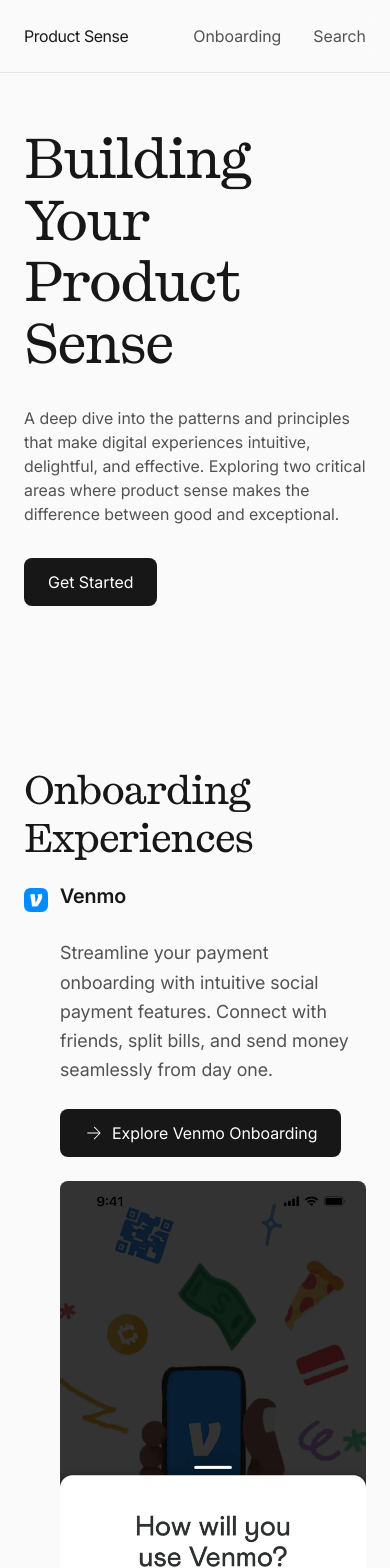
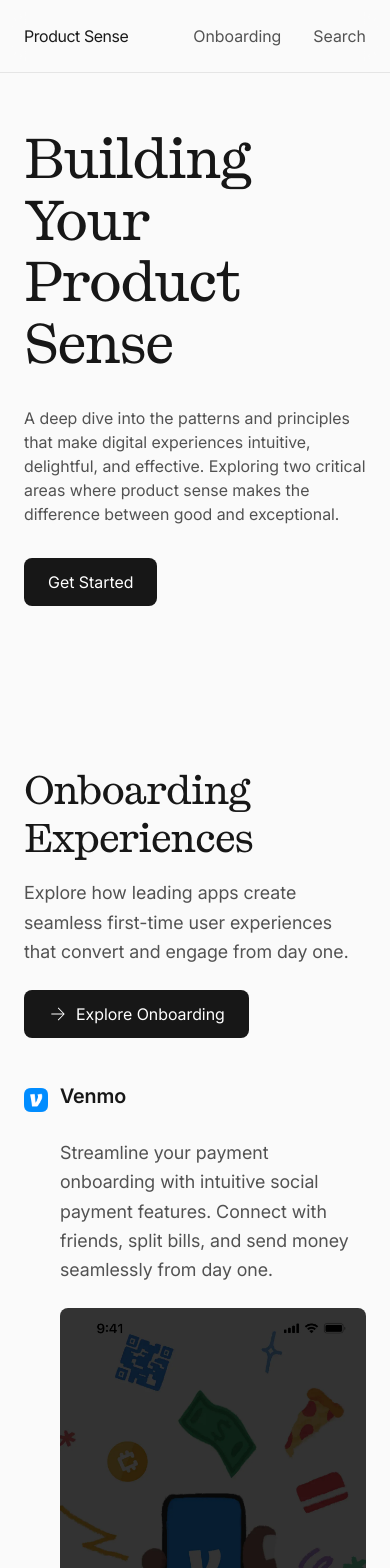
Before and after one commit to vector-y/productsense, a Next.js app: page / in a window 390 px wide. Shown: the top 1568 px of the page. Built offline with nearby package versions, Linux system fonts and the light colour scheme.

Commit message:
Bug fixes

```diff
--- a/app/components/ShipProductsAccordion.example.tsx
+++ b/app/components/ShipProductsAccordion.example.tsx
@@ -24,8 +24,6 @@
 			),
 			title: 'Venmo',
 			description: "Streamline your payment onboarding with intuitive social payment features. Connect with friends, split bills, and send money seamlessly from day one.",
-			ctaText: 'Explore Venmo Onboarding',
-			ctaLink: '/onboarding',
 			image: {
 				src: '/Onboarding/Venmo/Venmo (iOS).png',
 				alt: 'Venmo onboarding experience',
@@ -49,8 +47,6 @@
 			),
 			title: 'Instagram',
 			description: 'Create engaging onboarding flows that help users discover, share, and connect. Build your community with personalized recommendations and an intuitive profile setup.',
-			ctaText: 'Explore Instagram Onboarding',
-			ctaLink: '/onboarding',
 			image: {
 				src: '/Onboarding/Instagram/Instagram (iOS).png',
 				alt: 'Instagram onboarding experience',
@@ -74,8 +70,6 @@
 			),
 			title: 'Notion',
 			description: 'Guide users through a powerful workspace setup with templates, collaborative features, and organizational tools. Make productivity accessible from the first login.',
-			ctaText: 'Explore Notion Onboarding',
-			ctaLink: '/onboarding',
 			image: {
 				src: '/Onboarding/Notion/Notion (iOS).png',
 				alt: 'Notion onboarding experience',
@@ -89,6 +83,9 @@
 	return (
 		<ShipProductsAccordion
 			heading="Onboarding Experiences"
+			description="Explore how leading apps create seamless first-time user experiences that convert and engage from day one."
+			ctaText="Explore Onboarding"
+			ctaLink="/onboarding"
 			items={accordionItems}
 			defaultValue="venmo" // First item expanded by default
 		/>
@@ -113,8 +110,6 @@
 			),
 			title: 'Netflix',
 			description: 'Discover how Netflix creates personalized browsing experiences with algorithmic recommendations, intuitive categories, and seamless content discovery that keeps users engaged.',
-			ctaText: 'Explore Netflix Search',
-			ctaLink: '/search',
 			image: {
 				src: '/Search/Netflix/Netflix (iOS).png',
 				alt: 'Netflix search and browsing experience',
@@ -138,8 +133,6 @@
 			),
 			title: 'YouTube',
 			description: 'Explore YouTube\'s powerful search capabilities combined with personalized recommendations, trending content, and an endless feed that adapts to user preferences.',
-			ctaText: 'Explore YouTube Search',
-			ctaLink: '/search',
 			image: {
 				src: '/Search/YouTube/YouTube (iOS).png',
 				alt: 'YouTube search and browsing experience',
@@ -163,8 +156,6 @@
 			),
 			title: 'Airbnb',
 			description: 'Experience Airbnb\'s location-based search with rich filters, map integration, and detailed property browsing that helps users find their perfect stay.',
-			ctaText: 'Explore Airbnb Search',
-			ctaLink: '/search',
 			image: {
 				src: '/Search/Airbnb/Airbnb (iOS).png',
 				alt: 'Airbnb search and browsing experience',
@@ -178,6 +169,9 @@
 	return (
 		<ShipProductsAccordion
 			heading="Search & Browsing Experiences"
+			description="Discover how top platforms help users find and explore content through intuitive search and personalized browsing."
+			ctaText="Explore Search"
+			ctaLink="/search"
 			items={accordionItems}
 			defaultValue="netflix" // First item expanded by default
 		/>
--- a/app/components/ShipProductsAccordion.tsx
+++ b/app/components/ShipProductsAccordion.tsx
@@ -11,8 +11,6 @@
 	icon: React.ReactNode;
 	title: string;
 	description: string;
-	ctaText: string;
-	ctaLink: string;
 	image: {
 		src: string;
 		alt: string;
@@ -26,6 +24,9 @@
 // TypeScript interface for component props
 interface ShipProductsAccordionProps {
 	heading?: string;
+	description?: string;
+	ctaText: string;
+	ctaLink: string;
 	items: AccordionItemData[];
 	defaultValue?: string;
 }
@@ -38,6 +39,9 @@
  */
 export function ShipProductsAccordion({
 	heading = "Ship products, any way you want",
+	description,
+	ctaText,
+	ctaLink,
 	items,
 	defaultValue
 }: ShipProductsAccordionProps) {
@@ -49,17 +53,54 @@
 	// Track hovered item for icon animations
 	const [hoveredItem, setHoveredItem] = useState<string | null>(null);
 
+	// Track image loading state to show skeleton and prevent layout shift
+	const [imageLoaded, setImageLoaded] = useState<Record<string, boolean>>({});
+
 	// Derive active item for persistent image display
-	const activeItem = items.find(item => item.id === activeValue) || items[0];
+	const activeItem = items.find(item => item.id === activeValue)
+		?? items.find(item => item.id === defaultValue)
+		?? items[0];
 
 	return (
 		<section className="w-full pt-16 lg:pt-16 pb-24 lg:pb-32">
 			<div className="max-w-7xl mx-auto px-6 lg:px-12">
-				{/* Main heading */}
-				<div className="mb-6">
-					<h2 className="text-4xl md:text-5xl font-bold tracking-tight text-neutral-900">
+				{/* Header Section */}
+				<div className="mb-12">
+					{/* Main heading */}
+					<h2 className="text-4xl md:text-5xl font-bold tracking-tight text-neutral-900 mb-4">
 						{heading}
 					</h2>
+
+					{/* Description text */}
+					{description && (
+						<p className="text-lg text-neutral-600 leading-relaxed max-w-3xl mb-6">
+							{description}
+						</p>
+					)}
+
+					{/* CTA Button */}
+					<a
+						href={ctaLink}
+						className="group inline-flex items-center gap-2 px-6 py-3 bg-neutral-900 text-white rounded-lg transition-all hover:bg-neutral-800"
+					>
+						<svg
+							xmlns="http://www.w3.org/2000/svg"
+							width="20"
+							height="20"
+							fill="none"
+							viewBox="0 0 24 24"
+							aria-hidden="true"
+							className="flex-shrink-0 transition-transform group-hover:translate-x-1"
+						>
+							<path
+								fill="currentColor"
+								fillRule="evenodd"
+								d="M12.522 4.25 20 12l-7.478 7.75-.733-.709 6.302-6.531H4v-1.02h14.09L11.79 4.959z"
+								clipRule="evenodd"
+							/>
+						</svg>
+						<span>{ctaText}</span>
+					</a>
 				</div>
 
 				{/* Split Layout Container */}
@@ -72,8 +113,8 @@
 							collapsible
 							value={activeValue}
 							onValueChange={(value) => {
-								// Keep last active image visible even when accordion fully collapsed
-								if (value) setActiveValue(value);
+								// Reset to first item when collapsed, or update to selected item
+								setActiveValue(value || items[0]?.id);
 							}}
 							className="space-y-4"
 						>
@@ -149,32 +190,8 @@
 												{item.description}
 											</p>
 
-											{/* CTA Button */}
-											<a
-												href={item.ctaLink}
-												className="group inline-flex items-center gap-2 px-6 py-3 bg-neutral-900 text-white rounded-lg transition-all"
-											>
-												<svg
-													xmlns="http://www.w3.org/2000/svg"
-													width="20"
-													height="20"
-													fill="none"
-													viewBox="0 0 24 24"
-													aria-hidden="true"
-													className="flex-shrink-0 transition-transform group-hover:translate-x-1"
-												>
-													<path
-														fill="currentColor"
-														fillRule="evenodd"
-														d="M12.522 4.25 20 12l-7.478 7.75-.733-.709 6.302-6.531H4v-1.02h14.09L11.79 4.959z"
-														clipRule="evenodd"
-													/>
-												</svg>
-												<span>{item.ctaText}</span>
-											</a>
-
 											{/* Image: Mobile/Tablet Only */}
-											<div className="lg:hidden rounded-lg overflow-hidden bg-neutral-100">
+											<div className="lg:hidden lg:opacity-0 lg:invisible rounded-lg overflow-hidden bg-neutral-100">
 												<Image
 													src={item.image.src}
 													alt={item.image.alt}
@@ -202,15 +219,23 @@
 							</div>
 
 							{/* Image Container with Animation */}
-							<div className="rounded-lg overflow-hidden bg-neutral-100 max-w-sm max-h-[700px] mx-auto">
-								<AnimatePresence mode="wait">
+							<div className="rounded-lg overflow-hidden bg-neutral-100 max-w-sm max-h-[700px] mx-auto relative">
+								{/* Skeleton Loader - shown while image is loading */}
+								{!imageLoaded[activeItem.id] && (
+									<div className="absolute inset-0 bg-neutral-200 animate-pulse">
+										{/* Optional: Add subtle gradient for visual interest */}
+										<div className="absolute inset-0 bg-gradient-to-br from-neutral-100/50 to-neutral-300/50" />
+									</div>
+								)}
+
+								<AnimatePresence initial={false}>
 									<motion.div
 										key={activeItem.id}
 										initial={{ opacity: 0, scale: 0.98 }}
 										animate={{ opacity: 1, scale: 1 }}
 										exit={{ opacity: 0, scale: 0.98 }}
 										transition={{
-											duration: 0.3,
+											duration: 0.45,
 											ease: [0.22, 1, 0.36, 1]
 										}}
 										className="w-full h-full"
@@ -222,7 +247,15 @@
 											height={726}
 											sizes="(min-width: 1024px) 50vw, 100vw"
 											className="w-full h-full object-contain object-top"
-											priority
+											loading="eager"
+											data-image-id={activeItem.id}
+											onLoad={({ currentTarget }) => {
+												// Associate the load event with the correct image regardless of active tab timing
+												const imageId = currentTarget.dataset.imageId;
+												if (imageId) {
+													setImageLoaded(prev => ({ ...prev, [imageId]: true }));
+												}
+											}}
 										/>
 									</motion.div>
 								</AnimatePresence>
--- a/next.config.ts
+++ b/next.config.ts
@@ -2,6 +2,7 @@
 
 const nextConfig: NextConfig = {
 	images: {
+		qualities: [75, 100],
 		remotePatterns: [
 			{
 				protocol: 'https',
```
